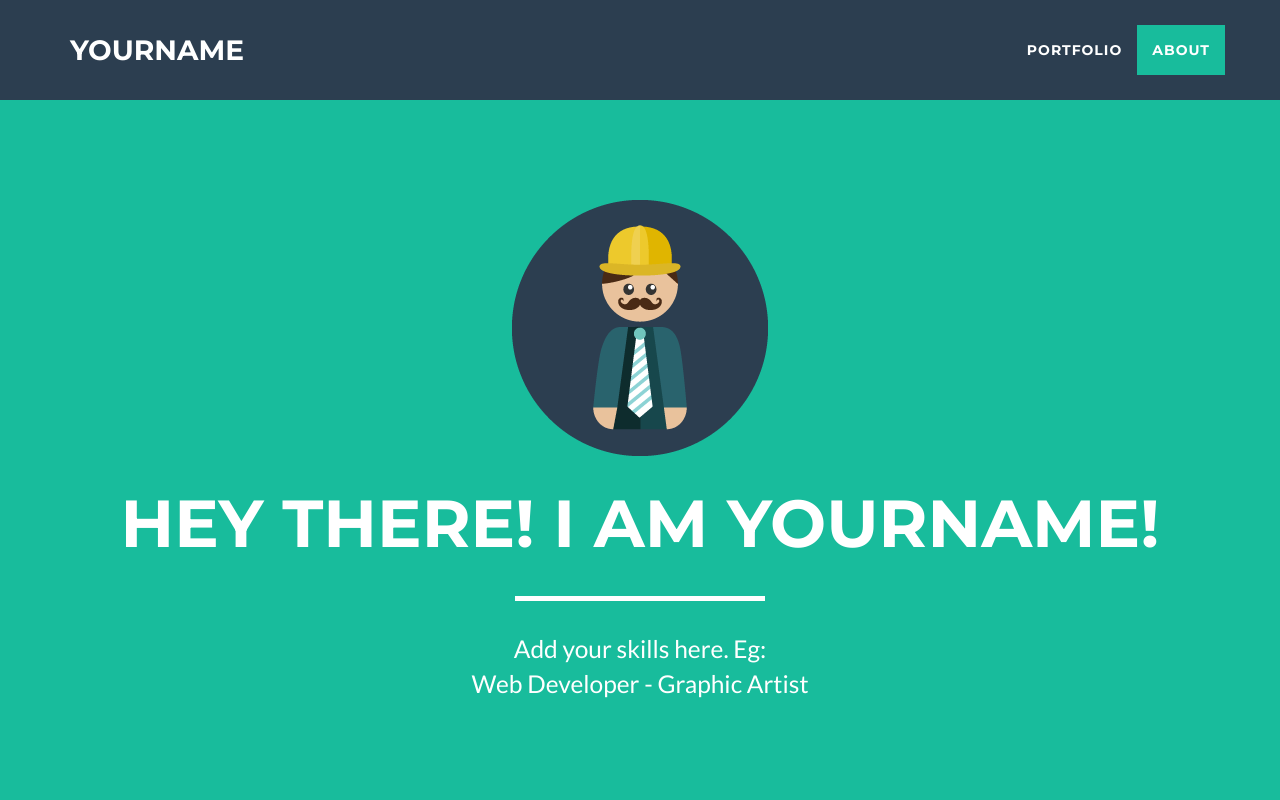
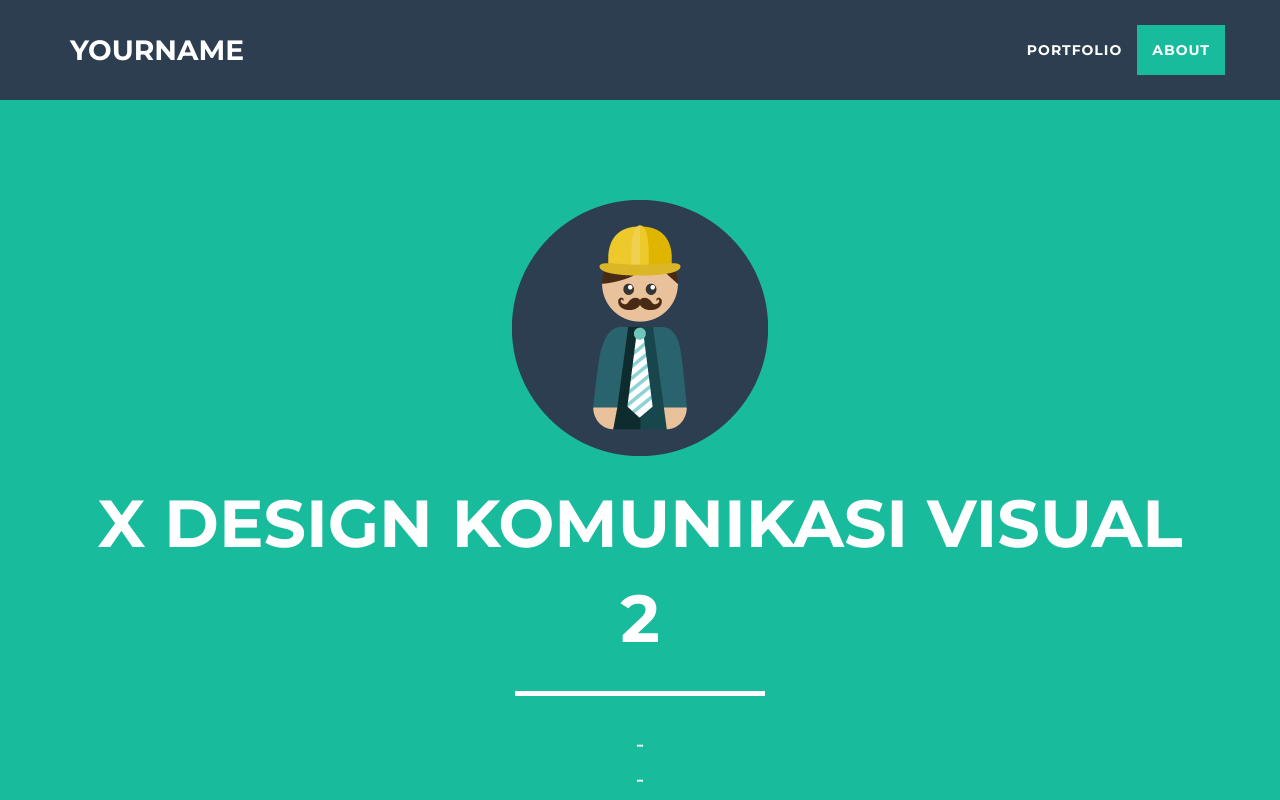
Before and after one commit to renatomaceda/renatomaceda.github.io, a plain HTML site: page index.html in a window 1280 px wide. Shown: the top 800 px of the page. Drawn offline with nearby package versions, Linux system fonts and the light colour scheme.

Commit message:
Update index.html

```diff
--- a/index.html
+++ b/index.html
@@ -9,7 +9,7 @@
     <meta name="description" content="">
     <meta name="author" content="">
 
-    <title>Freelancer - Yourname Theme</title>
+    <title>DESIGN KOMUNIKASI VISUAL - SPANEGA</title>
 
     <!-- Bootstrap Core CSS -->
     <link href="vendor/bootstrap/css/bootstrap.min.css" rel="stylesheet">
@@ -70,9 +70,9 @@
                 <div class="col-lg-12">
                     <img class="img-responsive" src="img/profile.png" alt="">
                     <div class="intro-text">
-                        <span class="name">Hey there! I am Yourname!</span>
+                        <span class="name">X DESIGN KOMUNIKASI VISUAL 2</span>
                         <hr class="star-light">
-                        <span class="skills">Add your skills here. Eg: <br/> Web Developer - Graphic Artist</span>
+                        <span class="skills">- <br/>-</span>
                     </div>
                 </div>
             </div>
```
